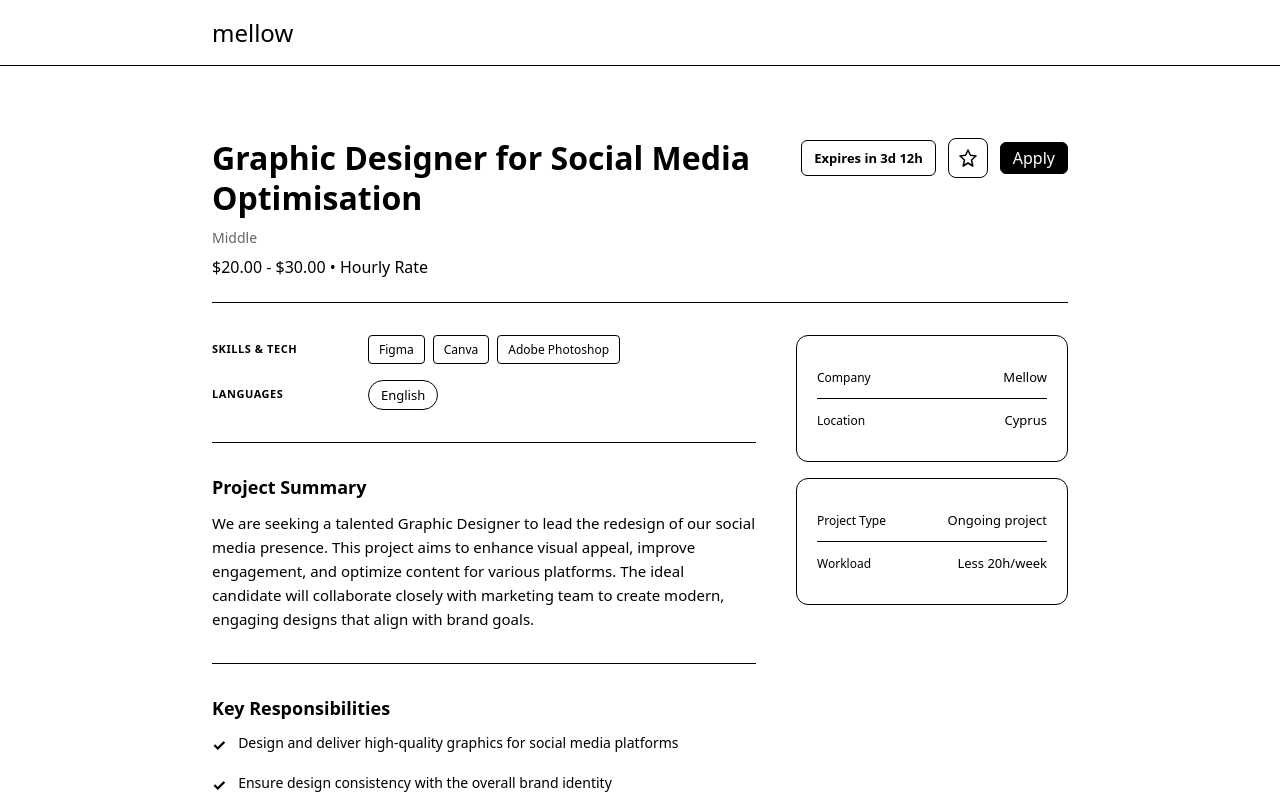
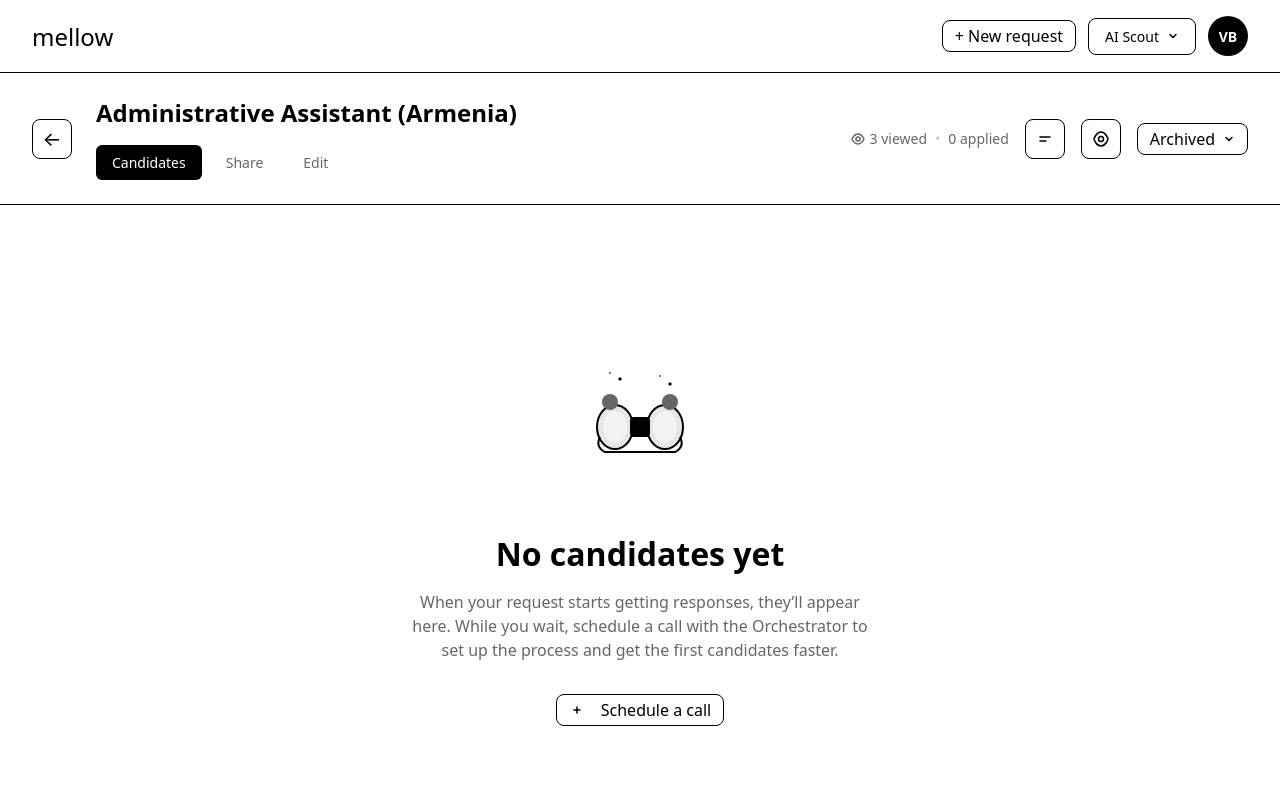
Before and after one commit to vburdakovamellow/Mellow, a React (Vite) app: page / in a window 1280 px wide. Shown: the top 800 px of the page. Built offline with nearby package versions, Linux system fonts and the light colour scheme.

Commit message:
ultra: add candidates empty state

```diff
--- a/src/App.tsx
+++ b/src/App.tsx
@@ -8,7 +8,7 @@ import { RequestManagementScreen } from "./screens/RequestManagement/RequestMana
 type ScreenId = "edit" | "share" | "view" | "auth" | "management";
 
 export function App() {
-  const [currentScreen, setCurrentScreen] = useState<ScreenId>("view");
+  const [currentScreen, setCurrentScreen] = useState<ScreenId>("management");
   const [savedRequest, setSavedRequest] = useState<SharePackRequest | null>(null);
   const [isAuthenticated, setIsAuthenticated] = useState(false);
 
--- a/src/screens/RequestManagement/RequestManagementScreen.module.css
+++ b/src/screens/RequestManagement/RequestManagementScreen.module.css
@@ -1,7 +1,8 @@
 /* Screen */
 .screen {
   min-height: 100vh;
-  background: #F5F5F0;
+  background: #ffffff;
+  font-family: var(--ds-font-family-body);
 }
 
 /* Fixed Header */
@@ -71,7 +72,7 @@
 /* Request Header */
 .requestHeader {
   background: #ffffff;
-  border-bottom: 1px solid #E5E5E5;
+  border-bottom: 1px solid #000000;
   padding: 24px 0;
 }
 
@@ -231,7 +232,8 @@
 
 .shareOption {
   padding: 20px;
-  background: #F9F9F9;
+  background: #ffffff;
+  border: 1px solid #000000;
   border-radius: 12px;
   position: relative;
 }
@@ -279,7 +281,7 @@
 
 .progressFill {
   height: 100%;
-  background: #10B981;
+  background: #000000;
   transition: width 0.3s;
 }
 
@@ -312,7 +314,7 @@
 
 .previewCard {
   background: #ffffff;
-  border: 1px solid #E5E5E5;
+  border: 1px solid #000000;
   border-radius: 12px;
   padding: 24px;
 }
@@ -371,12 +373,13 @@
 }
 
 .previewHashtag {
-  color: #0073B1;
+  color: #000000;
+  text-decoration: underline;
 }
 
 .previewLink {
   display: flex;
-  border: 1px solid #E5E5E5;
+  border: 1px solid #000000;
   border-radius: 8px;
   overflow: hidden;
 }
@@ -384,11 +387,94 @@
 .previewLinkImage {
   width: 120px;
   height: 120px;
-  background: #FFF5E6;
+  background: #ffffff;
+  border-right: 1px solid #000000;
   display: flex;
   align-items: center;
   justify-content: center;
   flex-shrink: 0;
+}
+
+/* Candidates */
+.candidatesHeader {
+  display: flex;
+  align-items: flex-start;
+  justify-content: space-between;
+  gap: 16px;
+  margin-bottom: 20px;
+}
+
+.candidatesTitle {
+  font-size: 20px;
+  line-height: 28px;
+  font-weight: 600;
+  color: #000000;
+  margin: 0 0 6px 0;
+}
+
+.candidatesSubtitle {
+  font-size: 14px;
+  line-height: 20px;
+  color: #666666;
+  margin: 0;
+  max-width: 720px;
+}
+
+.candidatesList {
+  border: 1px solid #000000;
+  border-radius: 12px;
+  overflow: hidden;
+}
+
+.candidateRow {
+  display: flex;
+  align-items: center;
+  justify-content: space-between;
+  gap: 12px;
+  padding: 14px 16px;
+  border-bottom: 1px solid #000000;
+  background: #ffffff;
+}
+
+.candidateRow:last-child {
+  border-bottom: none;
+}
+
+.candidateMain {
+  min-width: 0;
+}
+
+.candidateName {
+  font-size: 14px;
+  line-height: 20px;
+  font-weight: 600;
+  color: #000000;
+}
+
+.candidateMeta {
+  font-size: 13px;
+  line-height: 18px;
+  color: #666666;
+  margin-top: 2px;
+}
+
+.candidateRight {
+  display: inline-flex;
+  align-items: center;
+  gap: 8px;
+  flex-shrink: 0;
+}
+
+.candidateBadge {
+  font-size: 12px;
+  line-height: 16px;
+  font-weight: 600;
+  color: #000000;
+  border: 1px solid #000000;
+  border-radius: 999px;
+  padding: 4px 10px;
+  background: #ffffff;
+  text-transform: capitalize;
 }
 
 .previewLinkImageContent {
--- a/src/screens/RequestManagement/RequestManagementScreen.tsx
+++ b/src/screens/RequestManagement/RequestManagementScreen.tsx
@@ -3,10 +3,10 @@ import { Button } from "../../design-system/primitives/Button/Button";
 import "../../design-system/typography.css";
 import styles from "./RequestManagementScreen.module.css";
 
-type TabId = "applications" | "share" | "edit";
+type TabId = "candidates" | "share" | "edit";
 
 export function RequestManagementScreen() {
-  const [activeTab, setActiveTab] = useState<TabId>("applications");
+  const [activeTab, setActiveTab] = useState<TabId>("candidates");
 
   return (
     <div className={styles.screen}>
@@ -16,7 +16,7 @@ export function RequestManagementScreen() {
           <div className={styles.logo}>mellow</div>
 
           <div className={styles.headerRight}>
-            <Button variant="brand">
+            <Button variant="secondary">
               + New request
             </Button>
             <button className={styles.userButton}>
@@ -40,10 +40,10 @@ export function RequestManagementScreen() {
 
             <div className={styles.tabs}>
               <button
-                className={[styles.tab, activeTab === "applications" ? styles.tabActive : ""].filter(Boolean).join(" ")}
-                onClick={() => setActiveTab("applications")}
+                className={[styles.tab, activeTab === "candidates" ? styles.tabActive : ""].filter(Boolean).join(" ")}
+                onClick={() => setActiveTab("candidates")}
               >
-                Applications
+                Candidates
               </button>
               <button
                 className={[styles.tab, activeTab === "share" ? styles.tabActive : ""].filter(Boolean).join(" ")}
@@ -101,7 +101,7 @@ export function RequestManagementScreen() {
       {/* Content */}
       <div className={styles.content}>
         {activeTab === "share" && <ShareTab />}
-        {activeTab === "applications" && <ApplicationsTab />}
+        {activeTab === "candidates" && <CandidatesTab />}
         {activeTab === "edit" && <EditTab />}
       </div>
     </div>
@@ -199,50 +199,93 @@ function ShareTab() {
   );
 }
 
-function ApplicationsTab() {
+function CandidatesTab() {
+  // Placeholder for future list rendering
+  const candidates: Array<{
+    id: string;
+    name: string;
+    title?: string;
+    match?: number;
+    status?: "new" | "contacted" | "interview" | "rejected";
+  }> = [];
+
+  const handleScheduleCall = () => {
+    alert("Schedule a call with Orchestrator (stub)");
+  };
+
+  if (candidates.length > 0) {
+    return (
+      <div className={styles.container}>
+        <div className={styles.candidatesHeader}>
+          <div>
+            <h2 className={styles.candidatesTitle}>Candidates</h2>
+            <p className={styles.candidatesSubtitle}>All candidates who applied to your request will appear here.</p>
+          </div>
+          <Button variant="secondary" onClick={handleScheduleCall}>
+            Schedule a call with Orchestrator
+          </Button>
+        </div>
+
+        <div className={styles.candidatesList}>
+          {candidates.map((c) => (
+            <div key={c.id} className={styles.candidateRow}>
+              <div className={styles.candidateMain}>
+                <div className={styles.candidateName}>{c.name}</div>
+                {c.title && <div className={styles.candidateMeta}>{c.title}</div>}
+              </div>
+              <div className={styles.candidateRight}>
+                {typeof c.match === "number" && <div className={styles.candidateBadge}>{c.match}% match</div>}
+                {c.status && <div className={styles.candidateBadge}>{c.status}</div>}
+              </div>
+            </div>
+          ))}
+        </div>
+      </div>
+    );
+  }
+
   return (
     <div className={styles.applicationsEmpty}>
       <div className={styles.emptyIllustration}>
-        <svg width="200" height="140" viewBox="0 0 200 140" fill="none">
-          {/* Binoculars illustration */}
+        <svg width="200" height="140" viewBox="0 0 200 140" fill="none" aria-hidden="true">
+          {/* Binoculars illustration (monochrome) */}
           <g transform="translate(50, 30)">
             {/* Left lens */}
-            <ellipse cx="25" cy="40" rx="18" ry="22" fill="#E5E5E5" stroke="#000000" strokeWidth="2"/>
-            <ellipse cx="25" cy="40" rx="12" ry="16" fill="#ffffff" opacity="0.5"/>
+            <ellipse cx="25" cy="40" rx="18" ry="22" fill="#E5E5E5" stroke="#000000" strokeWidth="2" />
+            <ellipse cx="25" cy="40" rx="12" ry="16" fill="#ffffff" opacity="0.5" />
 
             {/* Right lens */}
-            <ellipse cx="75" cy="40" rx="18" ry="22" fill="#E5E5E5" stroke="#000000" strokeWidth="2"/>
-            <ellipse cx="75" cy="40" rx="12" ry="16" fill="#ffffff" opacity="0.5"/>
+            <ellipse cx="75" cy="40" rx="18" ry="22" fill="#E5E5E5" stroke="#000000" strokeWidth="2" />
+            <ellipse cx="75" cy="40" rx="12" ry="16" fill="#ffffff" opacity="0.5" />
 
             {/* Black/gray accent parts */}
-            <rect x="40" y="30" width="20" height="20" fill="#000000" rx="4"/>
-            <circle cx="20" cy="15" r="8" fill="#666666"/>
-            <circle cx="80" cy="15" r="8" fill="#666666"/>
+            <rect x="40" y="30" width="20" height="20" fill="#000000" rx="4" />
+            <circle cx="20" cy="15" r="8" fill="#666666" />
+            <circle cx="80" cy="15" r="8" fill="#666666" />
 
             {/* Hand holding */}
-            <path d="M 10 50 Q 5 60, 15 65 L 85 65 Q 95 60, 90 50" stroke="#000000" strokeWidth="2" fill="none"/>
+            <path d="M 10 50 Q 5 60, 15 65 L 85 65 Q 95 60, 90 50" stroke="#000000" strokeWidth="2" fill="none" />
           </g>
 
           {/* Stars */}
-          <path d="M 80 20 L 82 22 L 80 24 L 78 22 Z" fill="#000000"/>
-          <path d="M 70 15 L 71 16 L 70 17 L 69 16 Z" fill="#000000"/>
-          <path d="M 130 25 L 132 27 L 130 29 L 128 27 Z" fill="#000000"/>
-          <path d="M 120 18 L 121 19 L 120 20 L 119 19 Z" fill="#000000"/>
+          <path d="M 80 20 L 82 22 L 80 24 L 78 22 Z" fill="#000000" />
+          <path d="M 70 15 L 71 16 L 70 17 L 69 16 Z" fill="#000000" />
+          <path d="M 130 25 L 132 27 L 130 29 L 128 27 Z" fill="#000000" />
+          <path d="M 120 18 L 121 19 L 120 20 L 119 19 Z" fill="#000000" />
         </svg>
       </div>
 
-      <h2 className={styles.emptyTitle}>Time to Share Your Request</h2>
+      <h2 className={styles.emptyTitle}>No candidates yet</h2>
       <p className={styles.emptyText}>
-        Post your link on LinkedIn, Facebook, Discord, Slack, and any freelancer communities or chats to start receiving applications.
+        When your request starts getting responses, they’ll appear here. While you wait, schedule a call with the Orchestrator to set up the process and get the first candidates faster.
       </p>
 
-      <Button variant="brand">
-        <svg width="16" height="16" viewBox="0 0 16 16" fill="none" style={{ marginRight: '8px' }}>
-          <rect x="3" y="3" width="7" height="7" rx="1" stroke="currentColor" strokeWidth="1.5" fill="none"/>
-          <path d="M6 10H10C11.1046 10 12 10.8954 12 12V12C12 13.1046 12 13 12 13H10" stroke="currentColor" strokeWidth="1.5" fill="none"/>
-          <path d="M10 6V6C10 4.89543 10.8954 4 12 4H13" stroke="currentColor" strokeWidth="1.5" strokeLinecap="round"/>
+      <Button variant="secondary" onClick={handleScheduleCall}>
+        <svg width="16" height="16" viewBox="0 0 16 16" fill="none" style={{ marginRight: "8px" }} aria-hidden="true">
+          <path d="M5 8h6" stroke="currentColor" strokeWidth="1.5" strokeLinecap="round" />
+          <path d="M8 5v6" stroke="currentColor" strokeWidth="1.5" strokeLinecap="round" />
         </svg>
-        Copy link
+        Schedule a call
       </Button>
     </div>
   );
```
